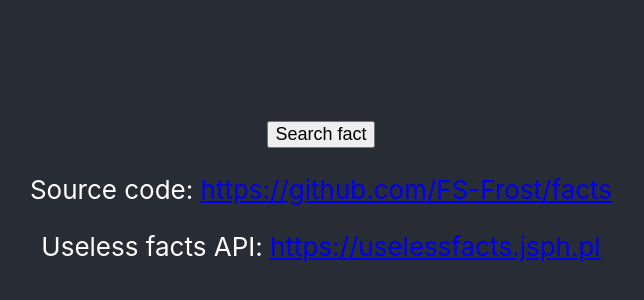
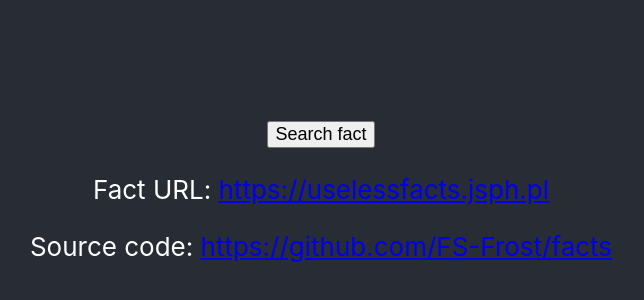
Before and after one commit to FS-Frost/facts, a React (Create React App) app: page / in a window 1280 px wide. Shown: the part 212-512 px from the top of the page, without its empty margins (319-963 px from the left). Built offline with nearby package versions, Linux system fonts and the light colour scheme.

Commit message:
Update fact url.

```diff
--- a/src/Facts.tsx
+++ b/src/Facts.tsx
@@ -24,6 +24,7 @@ function Facts() {
         if (response.status === 429) {
             const time = new Date().toLocaleTimeString();
             setFact(`(${time}) Too many attempts! Try again later :)`);
+            setFactUrl("");
             setIsLoading(false);
             return;
         }
@@ -31,17 +32,20 @@ function Facts() {
         if (!response.ok) {
             console.error(await response.text());
             setIsLoading(false);
+            setFact("Ups, try again.");
+            setFactUrl("");
             return;
         }
 
         const json = (await response.json()) as FactResponse;
         setIsLoading(false);
         setFact(json.text);
+        setFactUrl(json.permalink);
     };
 
     const [isLoading, setIsLoading] = useState<boolean>(false);
     const [fact, setFact] = useState<string>("");
-    const apiBaseUrl = "https://uselessfacts.jsph.pl";
+    const [factUrl, setFactUrl] = useState<string>("https://uselessfacts.jsph.pl");
     const repoUrl = "https://github.com/FS-Frost/facts";
 
     return (
@@ -52,10 +56,16 @@ function Facts() {
             </button>
             <br />
             <p>
-                Source code: <a href={repoUrl}>{repoUrl}</a>
+                Fact URL:{" "}
+                <a href={factUrl} target="_blank">
+                    {factUrl}
+                </a>
             </p>
             <p>
-                Useless facts API: <a href={apiBaseUrl}>{apiBaseUrl}</a>
+                Source code:{" "}
+                <a href={repoUrl} target="_blank">
+                    {repoUrl}
+                </a>
             </p>
         </div>
     );
```
